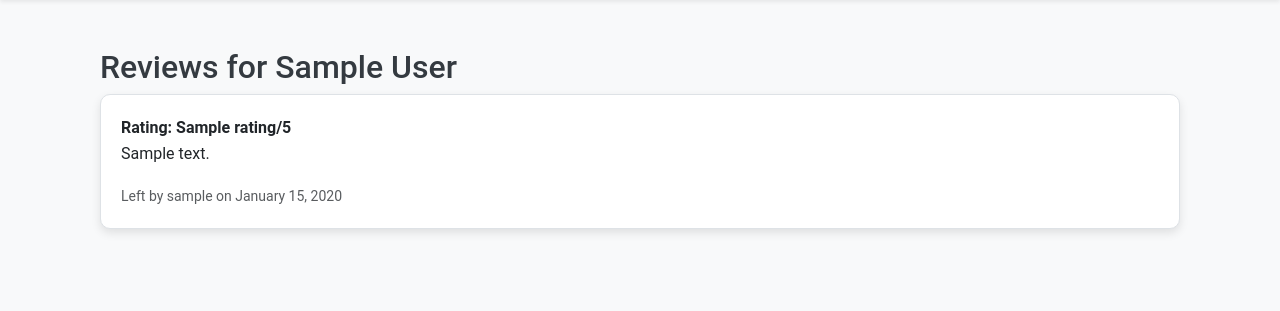
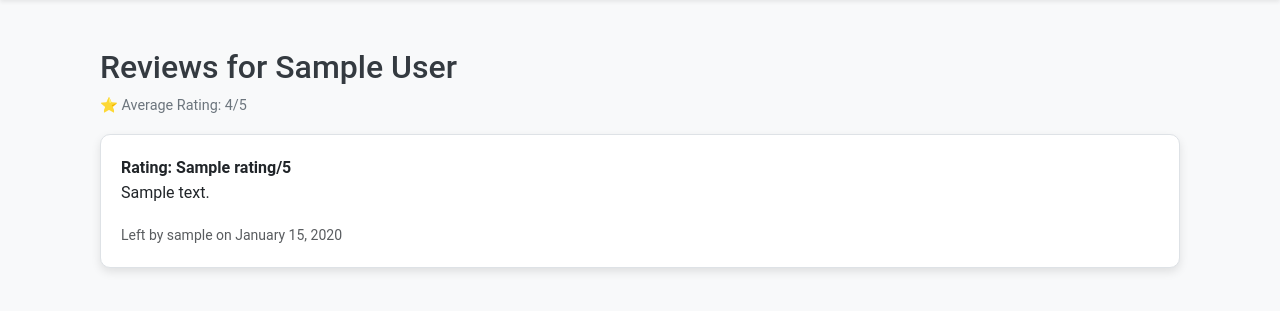
Before and after one commit to rostya-codes/mentorship_platform, a Django app: template reviews/templates/reviews/mentor-profile.html in a window 1280 px wide. Shown: the part 88-399 px from the top of the page. Run offline with Django 4.2, Linux system fonts and the light colour scheme; tables that the repository leaves empty hold one stand-in row (values such as "Sample post"); the template is opened without the code that fills it: values that come from a table or form of the project are taken from there, most other values are stand-ins (such as "Sample title", 1, 10 or a date in 2020).

Commit message:
Average rating added to mentor profile page

```diff
--- a/reviews/templates/reviews/mentor-profile.html
+++ b/reviews/templates/reviews/mentor-profile.html
@@ -3,6 +3,13 @@
 
 {% block content %}
 <h2>Reviews for {{ mentor.get_full_name }}</h2>
+
+<p class="card-text">
+    {% if slot.mentor.get_average_rating %}
+        ⭐ Average Rating:
+        {{ slot.mentor.get_average_rating }}/5
+    {% endif %}
+</p>
 
 {% if reviews %}
     {% for review in reviews %}
--- a/reviews/views.py
+++ b/reviews/views.py
@@ -14,10 +14,11 @@ class MentorProfileView(View):
     def get(self, request, mentor_id, *args, **kwargs):
         mentor = User.objects.get(pk=mentor_id)
         reviews = Review.objects.filter(mentor=mentor)
+        slot = Review.objects.filter(mentor=mentor).first()
         return render(
             request,
             'reviews/mentor-profile.html',
-            {'mentor': mentor, 'reviews': reviews},
+            {'mentor': mentor, 'reviews': reviews, 'slot': slot},
         )
 
 
```
Also changed, not shown: db.sqlite3.
